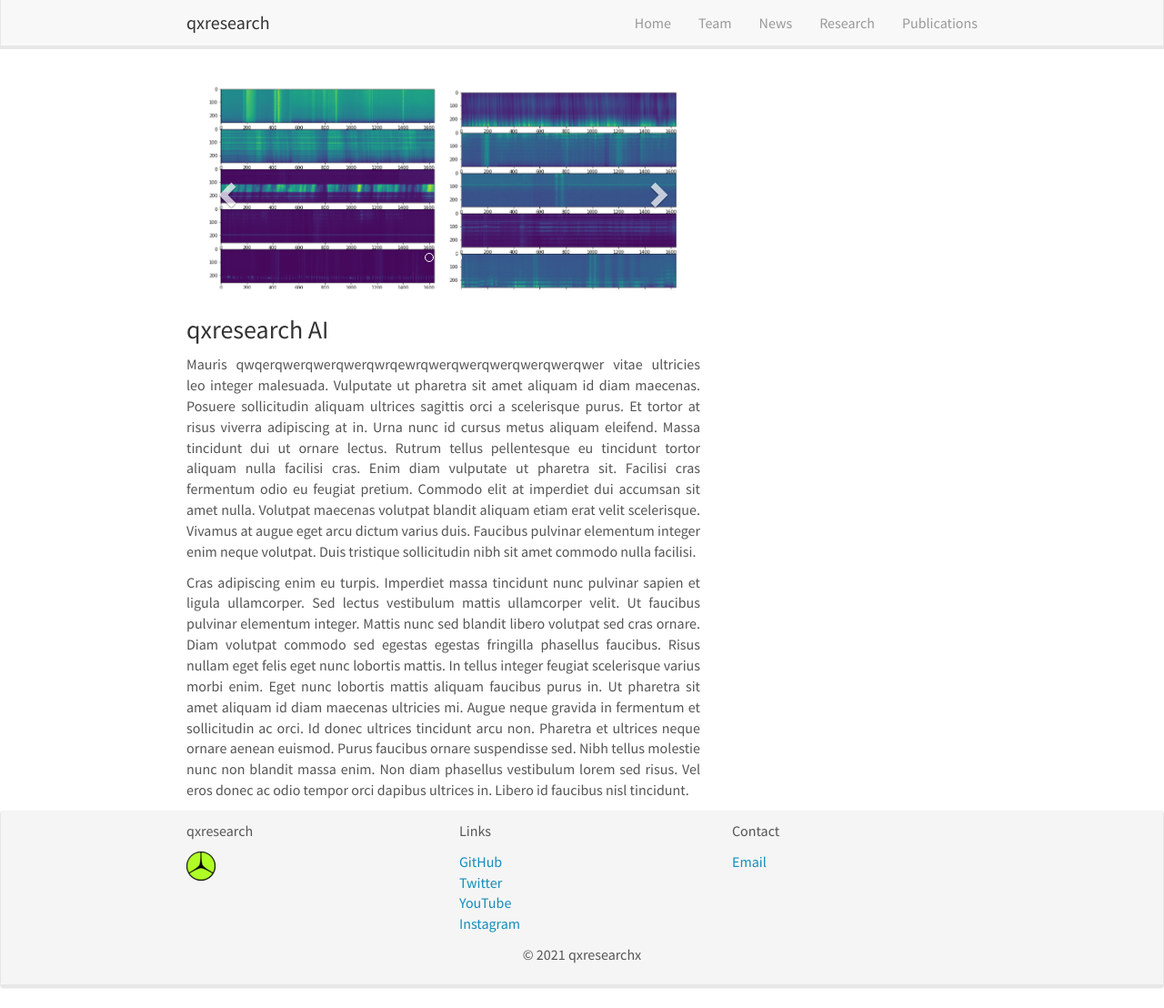
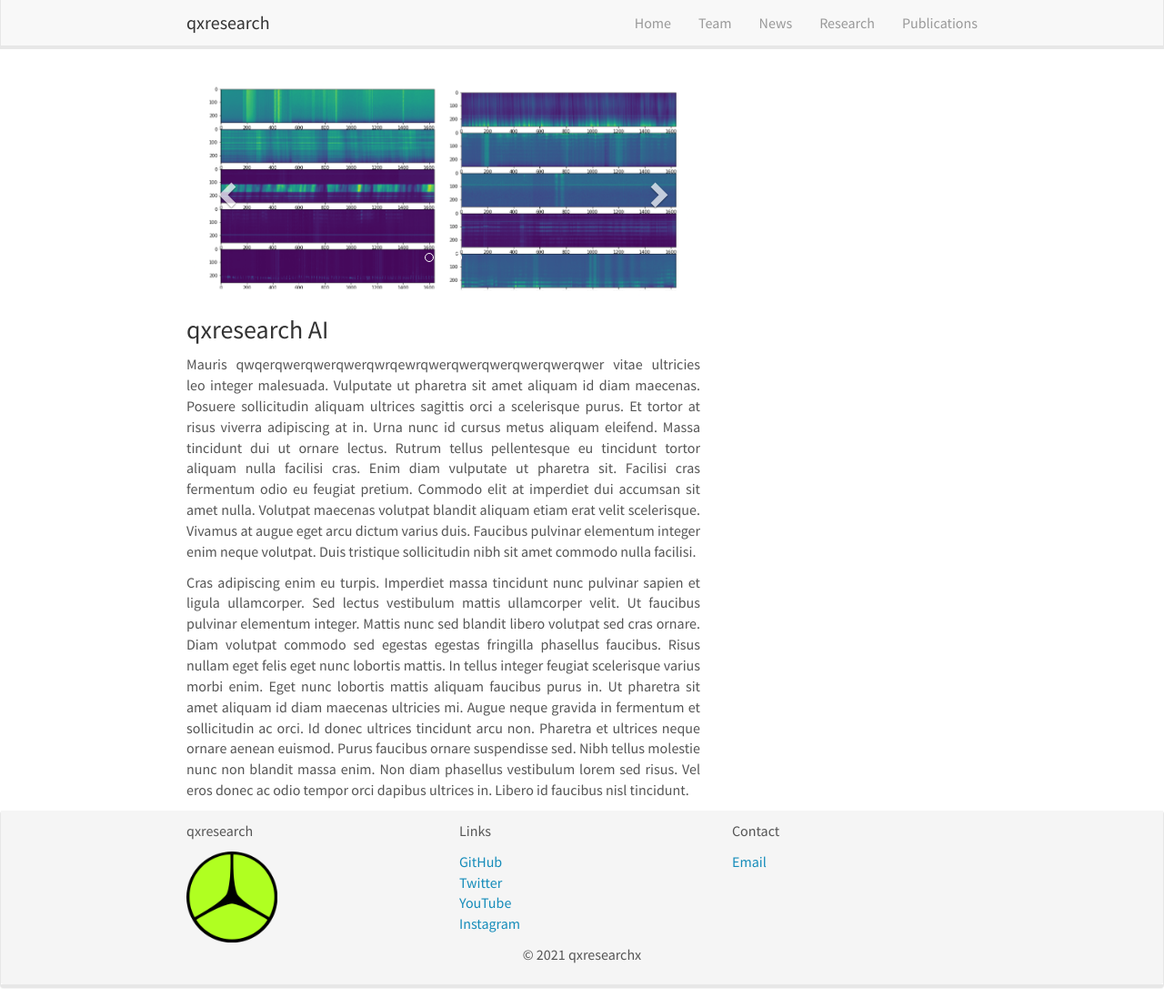
Before and after one commit to qxresearch/qxresearch.github.io, a Jekyll site: the page built from _pages/home.md, in a window 1280 px wide and 1108 px high. Shown: the whole window at 91% size. Built offline with Jekyll 4.4.1, drawn with Linux system fonts in a browser that asks for light colours; nearby versions of some CDN libraries; comment, search, counter and statistics services are not loaded.

Commit message:
Update footer.html

```diff
--- a/_includes/footer.html
+++ b/_includes/footer.html
@@ -4,7 +4,7 @@
 		<div class="row">
 			<div class="col-sm-4">
 				<p>{{ site.title }}</p>
-				<img class="img-fluid" src="../images/3.ico"
+				<img class="img-fluid" src="../images/logo/r2.png"
 				     style="max-width: 100px;">
 			</div>
 
```
